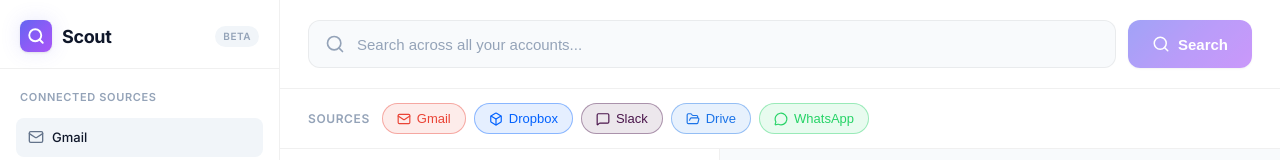
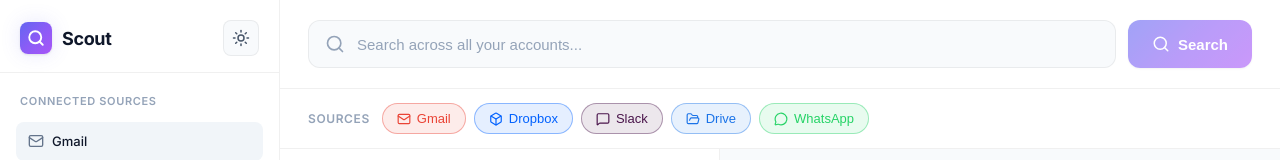
Before and after one commit to worldcash1/scout, a React (Vite) app: page / in a window 1280 px wide. Shown: the top 160 px of the page. Built offline with nearby package versions, Linux system fonts and the light colour scheme.

Commit message:
Add theme toggle (light/dark/system)

```diff
--- a/src/App.css
+++ b/src/App.css
@@ -60,9 +60,9 @@
   --transition-slow: 0.25s ease;
 }
 
-/* Dark Mode */
+/* Dark Mode - System Preference */
 @media (prefers-color-scheme: dark) {
-  :root {
+  :root:not([data-theme="light"]) {
     /* Background */
     --bg-primary: #0f172a;
     --bg-secondary: #1e293b;
@@ -98,6 +98,44 @@
     --shadow-focus: 0 0 0 3px rgba(129, 140, 248, 0.3);
     --shadow-glow: 0 0 20px rgba(129, 140, 248, 0.2);
   }
+}
+
+/* Dark Mode - Manual Override */
+:root[data-theme="dark"] {
+  /* Background */
+  --bg-primary: #0f172a;
+  --bg-secondary: #1e293b;
+  --bg-tertiary: #334155;
+  --bg-elevated: #1e293b;
+  --bg-hover: rgba(255, 255, 255, 0.06);
+  --bg-active: rgba(255, 255, 255, 0.1);
+
+  /* Borders */
+  --border-subtle: rgba(255, 255, 255, 0.06);
+  --border-default: rgba(255, 255, 255, 0.1);
+  --border-strong: rgba(255, 255, 255, 0.15);
+
+  /* Text */
+  --text-primary: #f8fafc;
+  --text-secondary: #cbd5e1;
+  --text-tertiary: #94a3b8;
+  --text-muted: #64748b;
+  --text-inverse: #0f172a;
+
+  /* Accent */
+  --accent: #818cf8;
+  --accent-hover: #a5b4fc;
+  --accent-light: #c7d2fe;
+  --accent-subtle: rgba(129, 140, 248, 0.12);
+  --accent-muted: rgba(129, 140, 248, 0.2);
+
+  /* Shadows */
+  --shadow-xs: 0 1px 2px rgba(0, 0, 0, 0.2);
+  --shadow-sm: 0 1px 3px rgba(0, 0, 0, 0.3), 0 1px 2px rgba(0, 0, 0, 0.2);
+  --shadow-md: 0 4px 8px -2px rgba(0, 0, 0, 0.4), 0 2px 4px -2px rgba(0, 0, 0, 0.3);
+  --shadow-lg: 0 12px 24px -4px rgba(0, 0, 0, 0.5), 0 4px 8px -2px rgba(0, 0, 0, 0.4);
+  --shadow-focus: 0 0 0 3px rgba(129, 140, 248, 0.3);
+  --shadow-glow: 0 0 20px rgba(129, 140, 248, 0.2);
 }
 
 body {
@@ -161,15 +199,30 @@
   letter-spacing: -0.02em;
 }
 
-.logo-badge {
-  font-size: 10px;
-  font-weight: 600;
-  text-transform: uppercase;
-  letter-spacing: 0.05em;
-  padding: 3px 8px;
+.header-actions {
+  display: flex;
+  align-items: center;
+  gap: 8px;
+}
+
+.theme-toggle {
+  width: 36px;
+  height: 36px;
+  border: 1px solid var(--border-subtle);
+  background: var(--bg-secondary);
+  color: var(--text-secondary);
+  border-radius: var(--radius-md);
+  cursor: pointer;
+  display: flex;
+  align-items: center;
+  justify-content: center;
+  transition: all var(--transition-base);
+}
+
+.theme-toggle:hover {
   background: var(--bg-tertiary);
-  color: var(--text-muted);
-  border-radius: var(--radius-full);
+  color: var(--text-primary);
+  border-color: var(--border-default);
 }
 
 .sidebar-section {
--- a/src/App.tsx
+++ b/src/App.tsx
@@ -13,6 +13,8 @@
   ExternalLink,
   Loader2,
   ChevronRight,
+  Sun,
+  Moon,
 } from "lucide-react";
 import "./App.css";
 
@@ -51,6 +53,8 @@
 const GMAIL_CLIENT_SECRET = "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";
 const GMAIL_SCOPES = "https://www.googleapis.com/auth/gmail.readonly email";
 
+type Theme = "light" | "dark" | "system";
+
 function App() {
   const [accounts, setAccounts] = useState<ConnectedAccount[]>([]);
   const [query, setQuery] = useState("");
@@ -59,6 +63,38 @@
   const [selectedResult, setSelectedResult] = useState<SearchResult | null>(null);
   const [error, setError] = useState<string | null>(null);
   const [activeFilters, setActiveFilters] = useState<string[]>(["gmail", "dropbox", "slack", "drive", "whatsapp"]);
+  const [theme, setTheme] = useState<Theme>(() => {
+    const saved = localStorage.getItem("scout-theme");
+    return (saved as Theme) || "system";
+  });
+
+  // Apply theme
+  useEffect(() => {
+    const root = document.documentElement;
+    if (theme === "system") {
+      root.removeAttribute("data-theme");
+    } else {
+      root.setAttribute("data-theme", theme);
+    }
+    localStorage.setItem("scout-theme", theme);
+  }, [theme]);
+
+  const toggleTheme = () => {
+    setTheme(prev => {
+      if (prev === "light") return "dark";
+      if (prev === "dark") return "system";
+      return "light";
+    });
+  };
+
+  const getThemeIcon = () => {
+    if (theme === "light") return <Sun size={18} />;
+    if (theme === "dark") return <Moon size={18} />;
+    // System - show based on actual preference
+    return window.matchMedia("(prefers-color-scheme: dark)").matches
+      ? <Moon size={18} />
+      : <Sun size={18} />;
+  };
 
   useEffect(() => {
     const saved = localStorage.getItem("unified-search-accounts");
@@ -263,7 +299,15 @@
             </div>
             <span className="logo-text">Scout</span>
           </div>
-          <span className="logo-badge">Beta</span>
+          <div className="header-actions">
+            <button
+              className="theme-toggle"
+              onClick={toggleTheme}
+              title={`Theme: ${theme}`}
+            >
+              {getThemeIcon()}
+            </button>
+          </div>
         </div>
 
         <div className="sidebar-section">
```
